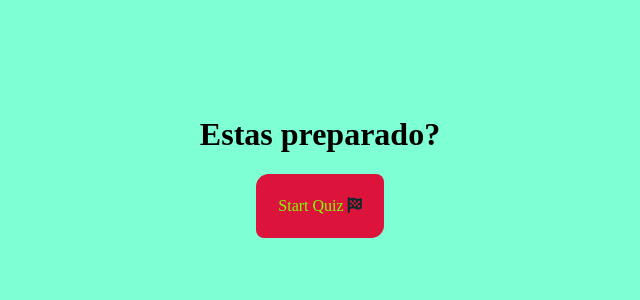
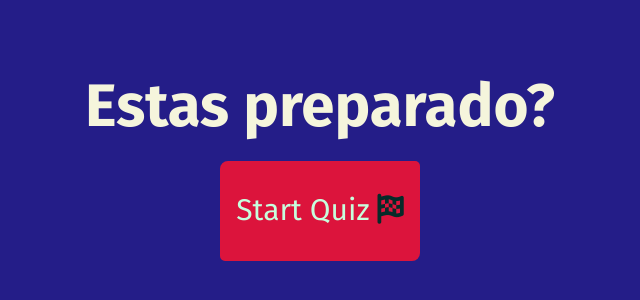
Before and after one commit to Darogon01/quiz_app_vanilla.js, a plain HTML site: page index.html in a window 1280 px wide. Shown: the part 234-534 px from the top of the page, without its empty margins (320-960 px from the left). Drawn offline with Linux system fonts and the light colour scheme.

Commit message:
open branch Develop and change CSS Styles

```diff
--- a/CSS/styles.css
+++ b/CSS/styles.css
@@ -1,10 +1,24 @@
+@import url('https://fonts.googleapis.com/css2?family=Fira+Sans:wght@400;700&display=swap');
+
 * {
   box-sizing: border-box;
 }
+html {
+  font-size: 62.5%;
+}
+h1 {
+  font-size: 6rem;
+  font-family: 'Fira Sans', sans-serif;
+  color: beige;
+  margin: 1rem;
+
+
+}
 
 .container {
+  width: 100vw;
   height: 100vh;
-  background-color: aquamarine;
+  background-color: rgb(36, 29, 136);
   display: flex;
   align-items: center;
   justify-content: center;
@@ -14,21 +28,32 @@
   display: flex;
   flex-direction: column;
   align-items: center;
+  text-align: center;
+
+
 }
 
 .container__btn {
+  position: relative;
   display: flex;
   justify-content: center;
   align-items: center;
-  height: 4rem;
-  width: 8rem;
+  height: 10rem;
+  width: 20rem;
   background-color: crimson;
   border-radius: 0.8rem 0.5rem;
+  margin: 1rem;
 }
 
 .container__btn a {
   text-decoration: none;
-  color: chartreuse;
+  color: rgb(199, 255, 221);
+  font-size: 3rem;
+  font-family: 'Fira Sans', sans-serif;
+  font-weight: 400;
+}
+.container__btn:hover{
+  background: rgb(236, 98, 126) ;
 }
 
 .container__btn i {
```
